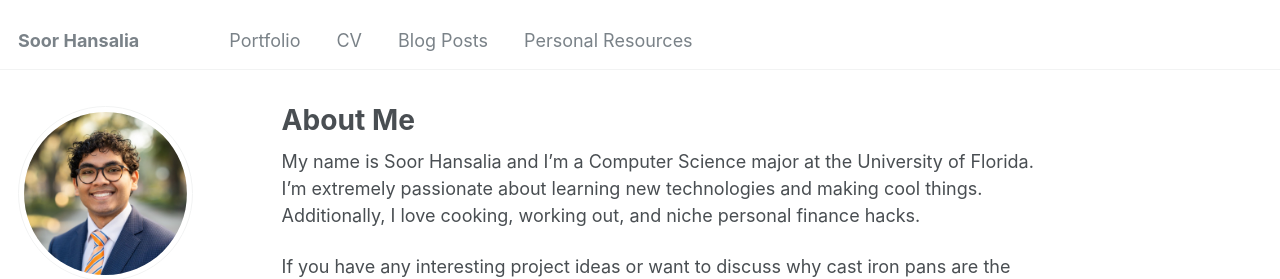
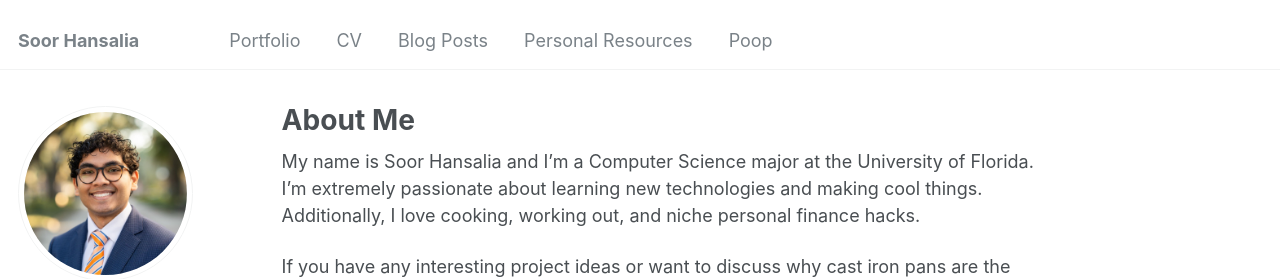
Before and after one commit to Soor1/Soor1.github.io, a Jekyll site: the page built from _pages/about.md, in a window 1280 px wide. Shown: the top 279 px of the page. Built offline with Jekyll 4.4.1, drawn with Linux system fonts in a browser that asks for light colours.

Commit message:
Update navigation.yml

```diff
--- a/_data/navigation.yml
+++ b/_data/navigation.yml
@@ -20,3 +20,6 @@ main:
 
   - title: "Personal Resources"
     url: /markdown/
+
+  - title: "Poop"
+    url: /poop/
```
